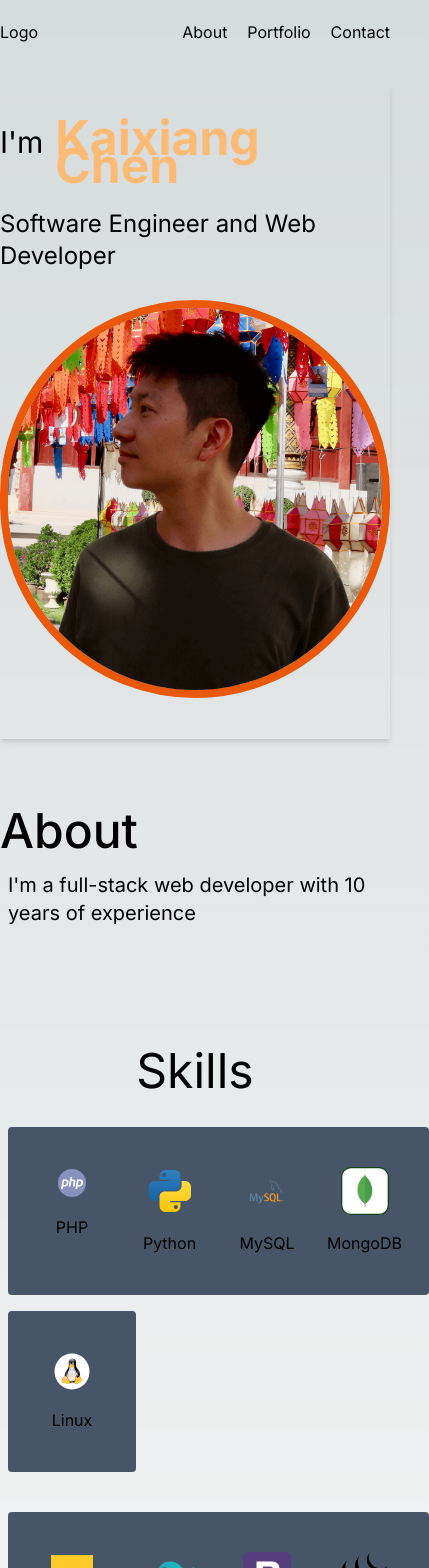
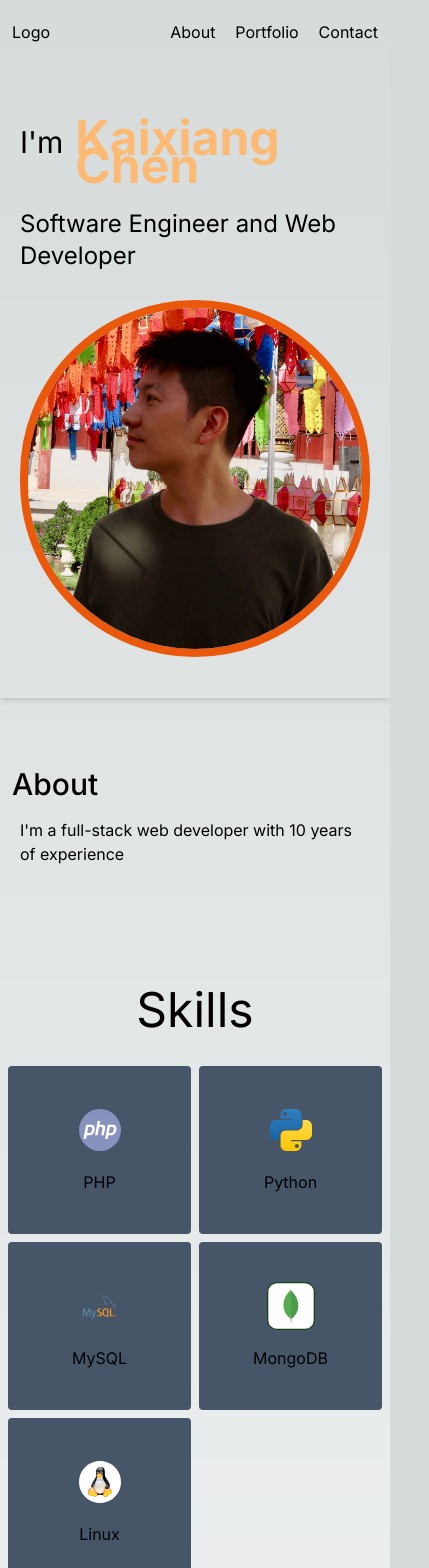
Before and after one commit to kaixsean/portfolio.kaixsean.com, a Next.js app: page / in a window 390 px wide. Shown: the top 1568 px of the page, 429 px wide, since content can reach past the window. Built offline with nearby package versions, Linux system fonts and the light colour scheme.

Commit message:
feat: modify layout

```diff
--- a/src/app/page.js
+++ b/src/app/page.js
@@ -3,7 +3,7 @@ import Image from 'next/image'
 export default function Home() {
   return (
     <main>
-      <div className="flex flex-row justify-between container mx-auto max-w-5xl py-5">
+      <div className="flex flex-row justify-between container mx-auto max-w-5xl py-5 px-3">
         <div>Logo</div>
         <div>
           <ul className="flex flex-row space-x-5">
@@ -15,7 +15,7 @@ export default function Home() {
       </div>
       <div className="min-h-screen py-5">
         <div className="border-b shadow-md">
-          <div className="container mx-auto max-w-5xl py-10">
+          <div className="container mx-auto max-w-5xl py-10 px-5">
             <div className="flex flex-col lg:flex-row items-center justify-between">
               <div className="">
                 <div className="flex flex-row space-x-3">
@@ -41,16 +41,16 @@ export default function Home() {
             </div>
           </div>
         </div>
-        <div className="my-5 container mx-auto max-w-5xl py-10">
-          <h6 className="text-5xl py-2 font-medium">About</h6>
-          <div className="p-2 text-xl">
+        <div className="my-5 container mx-auto max-w-5xl py-10 px-3">
+          <h6 className="text-3xl md:text-5xl py-2 font-medium">About</h6>
+          <div className="p-2 text-md md:text-xl">
             I&apos;m a full-stack web developer with 10 years of experience
           </div>
         </div>
         <div className="px-2 my-5 container mx-auto max-w-5xl py-10">
           <div className="text-5xl text-center my-3">Skills</div>
           <div>
-            <ul className="py-5 grid grid-cols-4 gap-4 place-items-stretch">
+            <ul className="py-5 grid grid-cols-2 gap-2 md:grid-cols-4 md:gap-4 place-items-stretch">
               <li className="py-10 px-16 bg-slate-600 rounded hover:bg-orange-200">
                 <div className="place-self-center">
                   <div className="flex flex-col space-y-4 justify-center text-center">
@@ -124,7 +124,7 @@ export default function Home() {
             </ul>
           </div>
           <div>
-            <ul className="py-5 grid grid-cols-4 gap-4 place-items-stretch">
+            <ul className="py-5 grid grid-cols-2 gap-2 md:grid-cols-4 md:gap-4 place-items-stretch">
               <li className="py-10 px-16 bg-slate-600 rounded hover:bg-orange-200">
                 <div className="place-self-center">
                   <div className="flex flex-col space-y-4 justify-center text-center">
@@ -216,7 +216,7 @@ export default function Home() {
             </ul>
           </div>
           <div>
-            <ul className="py-5 grid grid-cols-4 gap-4 place-items-stretch">
+            <ul className="py-5 grid grid-cols-2 gap-2 md:grid-cols-4 md:gap-4 place-items-stretch">
               <li className="py-10 px-16 bg-slate-600 rounded hover:bg-orange-200">
                 <div className="place-self-center">
                   <div className="flex flex-col space-y-4 justify-center text-center">
```
